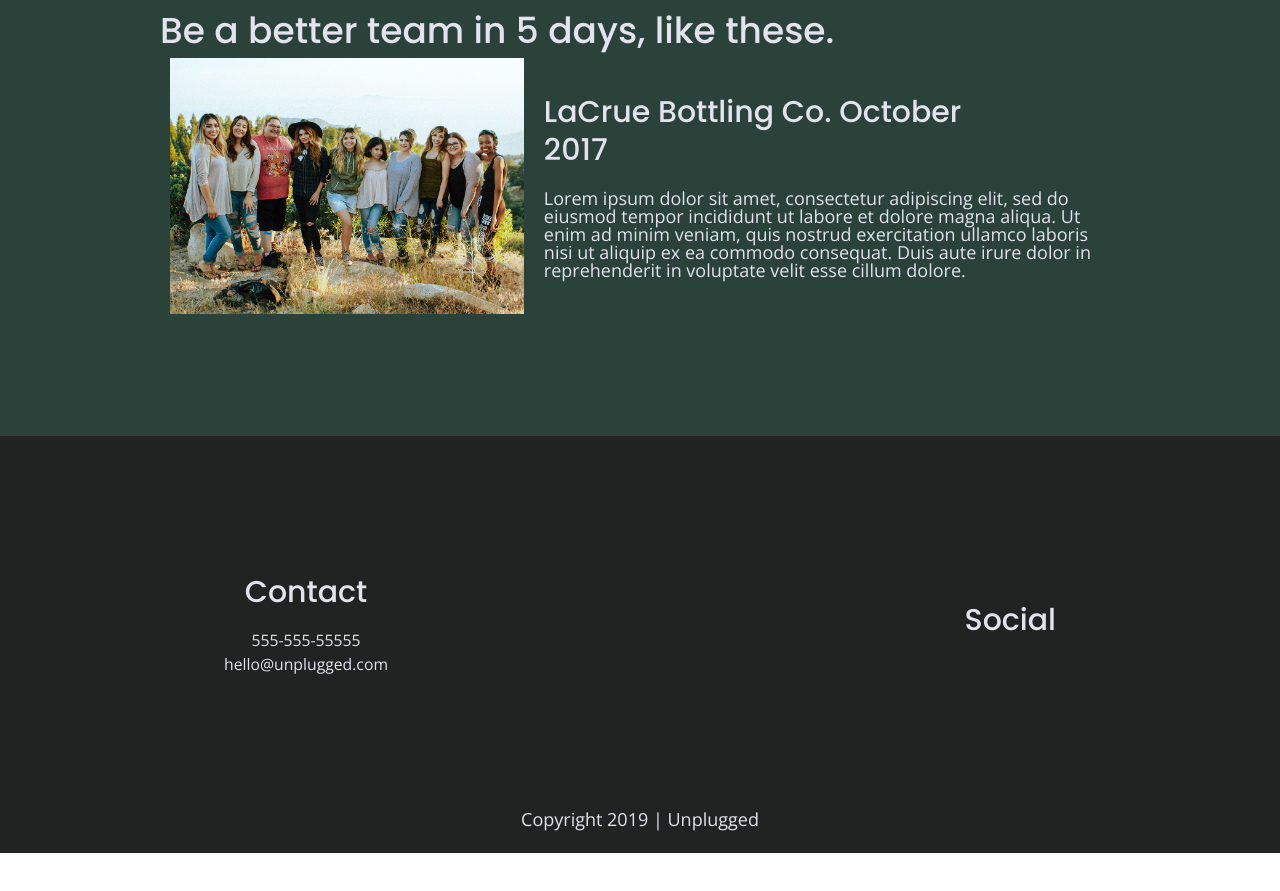
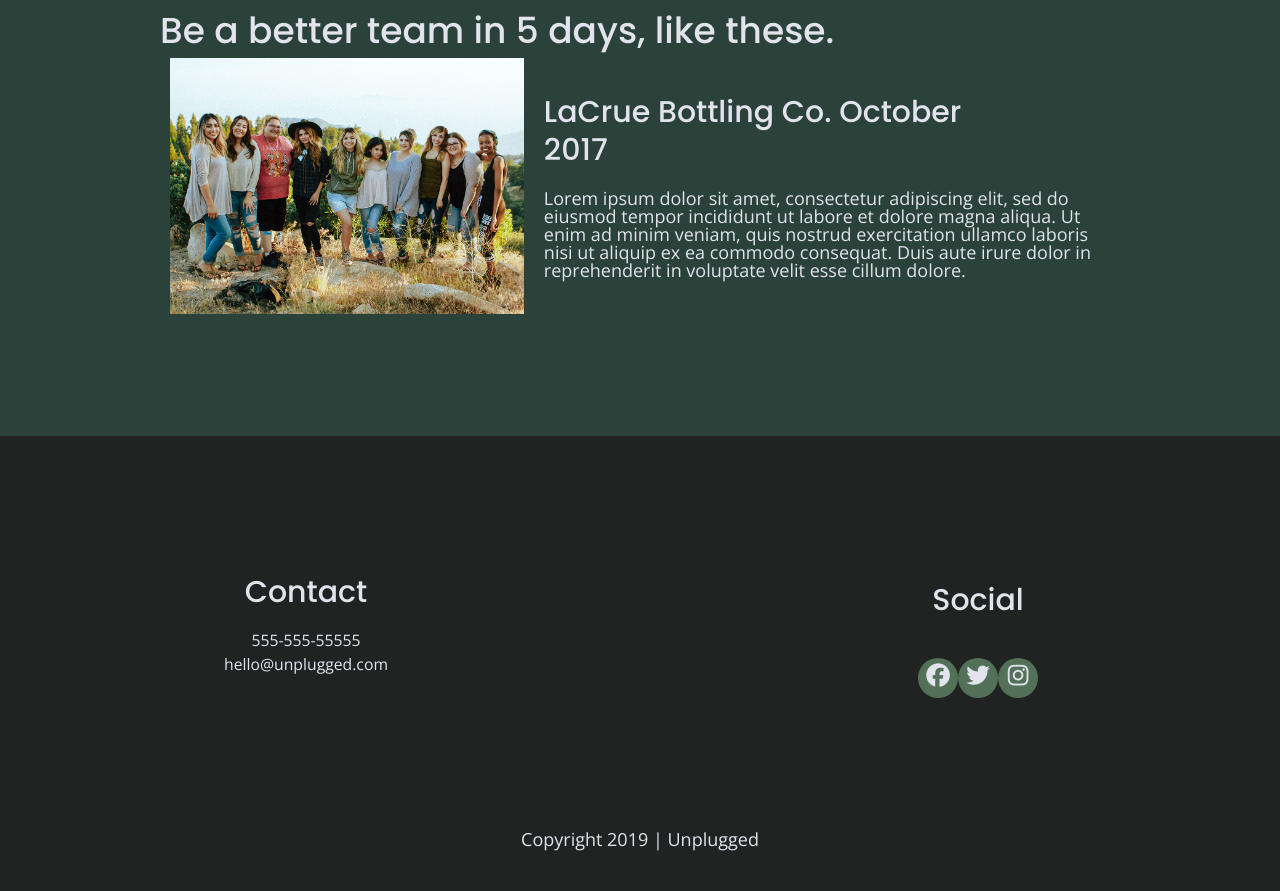
Before and after one commit to lindzht/unplugged-retreat, a website built with Parcel: page index.html in a window 1280 px wide. Shown: the part 1821-2712 px from the top of the page. Before the commit the page ends 2674 px from the top, so only its background shows below. Built offline with nearby package versions, Linux system fonts and the light colour scheme.

Commit message:
Added social icons to footer

```diff
--- a/css/main.css
+++ b/css/main.css
@@ -255,8 +255,22 @@ textarea {
     align-items: center;
   }
 
-  .copyright {
+  footer .social-icons p {
+    background-color: #527158;
+    border-radius: 50%;
+    width: 40px;
+    height: 40px;
+    display: flex;
+    justify-content: center;
+    align-items: center;
+  }
 
+  footer .social-icons p i {
+    font-size: 1.3125em;
+  }
+
+  footer .copyright {
+    margin: 20px 0;
   }
 
 
--- a/index.html
+++ b/index.html
@@ -132,9 +132,15 @@
         <div class="social">
           <h3>Social</h3>
           <div class="social-icons">
-            <p><a href="https://www.facebook.com" target="_blank"></a></p>
-            <p><a href="https://www.twitter.com" target="_blank"></a></p>
-            <p><a href="https://www.instagram.com" target="_blank"></a></p>
+            <p>
+              <a href="https://www.facebook.com" target="_blank"><i class="fab fa-facebook"></i></a>
+            </p>
+            <p>
+              <a href="https://www.twitter.com" target="_blank"><i class="fab fa-twitter"></i></a>
+            </p>
+            <p>
+              <a href="https://www.instagram.com" target="_blank"><i class="fab fa-instagram"></i></a>
+            </p>
           </div>
         </div>
       </div> <!-- footer content ends -->
```
Also changed, not shown: about/index.html (+9 -3 lines), faq/index.html (+9 -3 lines).
